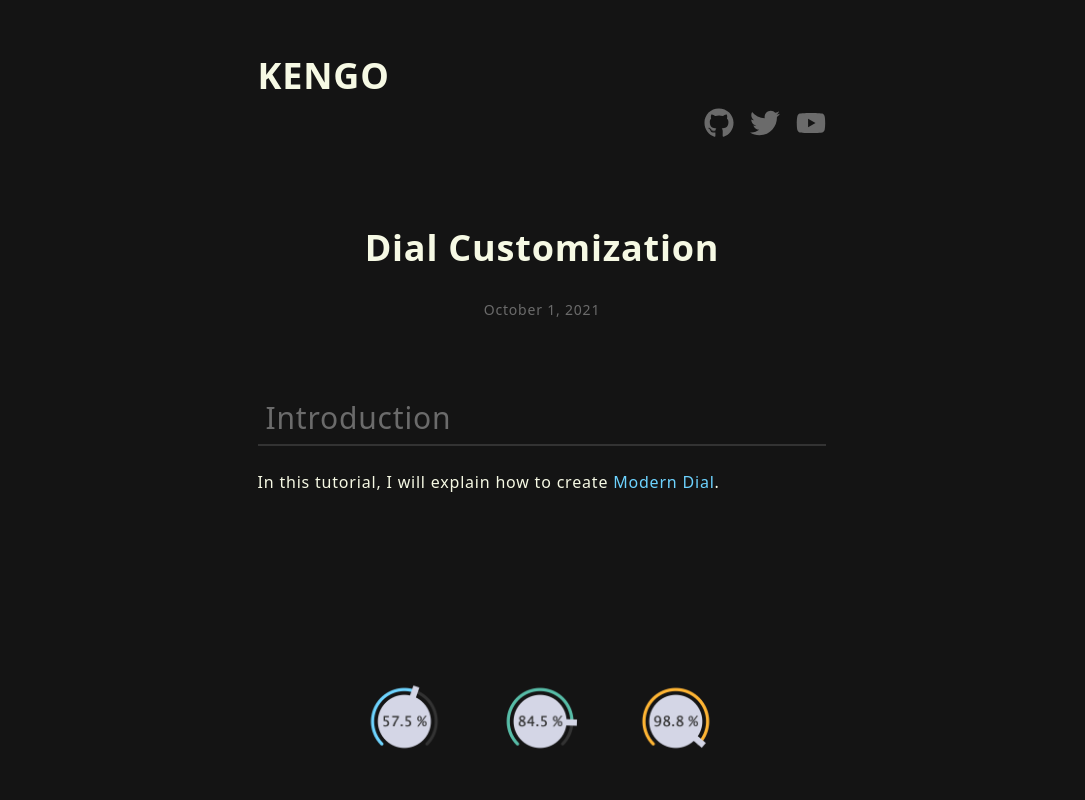
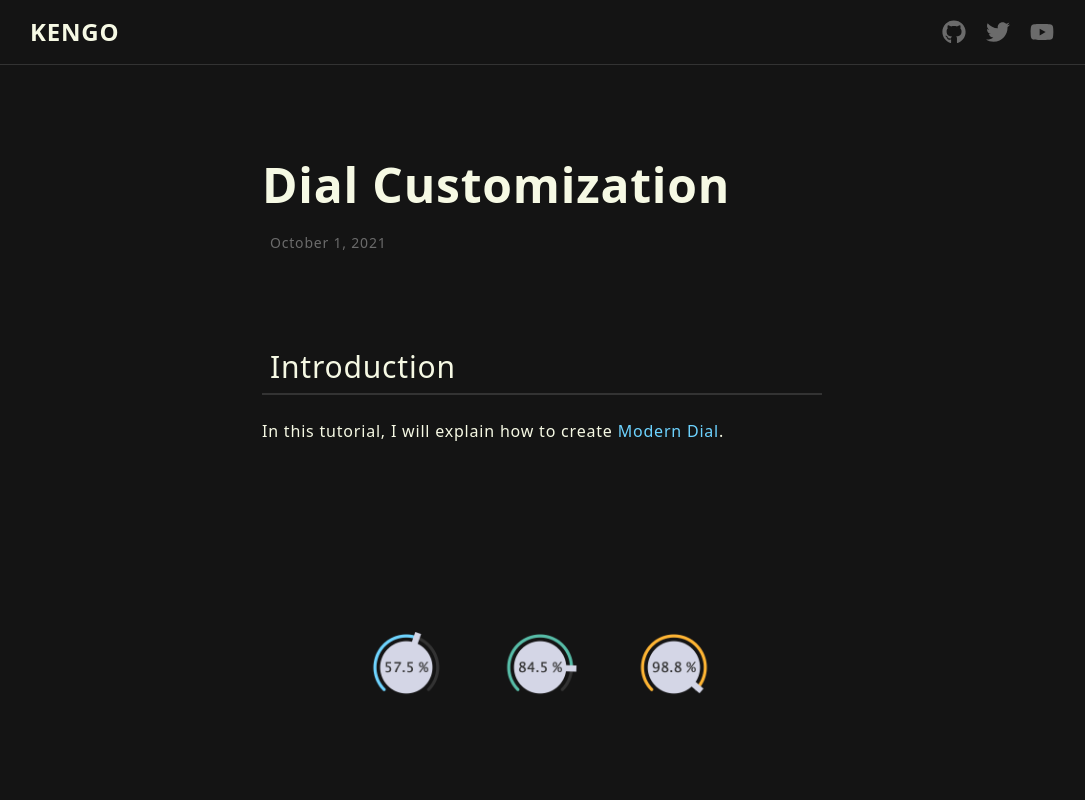
Before and after one commit to szkkng/kengo-dev, a Next.js app: page /posts/dial-customization in a window 1280 px wide. Shown: the top 800 px of the page, without its empty margins (98-1183 px from the left). Built offline with nearby package versions, Linux system fonts and the light colour scheme; no server answers.

Commit message:
Changed layout #4

```diff
--- /dev/null
+++ b/src/components/Header.tsx
@@ -0,0 +1,34 @@
+import Link from 'next/link';
+import { FaGithub, FaTwitter, FaYoutube } from 'react-icons/fa';
+
+export const Header = () => {
+  return (
+    <header className='px-14 md:px-32 py-4 border-b border-darkGray sticky top-0 bg-matteBlack bg-opacity-90'>
+      <div className='container mx-auto flex items-center'>
+        <Link href='/'>
+          <a className='text-milkyWhite text-2xl font-semibold w-1/5'>KENGO</a>
+        </Link>
+        <div className='flex ml-auto'>
+          <a
+            className='text-lightGray mr-5 text-2xl hover:text-milkyWhite'
+            href='https://github.com/szkkng'
+          >
+            <FaGithub />
+          </a>
+          <a
+            className='text-lightGray mr-5 text-2xl hover:text-milkyWhite'
+            href='https://twitter.com/zuken_1998'
+          >
+            <FaTwitter />
+          </a>
+          <a
+            className='text-lightGray text-2xl hover:text-milkyWhite'
+            href='https://www.youtube.com/channel/UCbYvkmJhbgt01FQKUdVJMWw/featured'
+          >
+            <FaYoutube />
+          </a>
+        </div>
+      </div>
+    </header>
+  );
+};
--- /dev/null
+++ b/src/components/Layout.tsx
@@ -0,0 +1,22 @@
+import Link from 'next/link';
+import { Header } from './Header';
+
+export const siteTitle = 'KENGO';
+
+type Props = { home?: boolean };
+
+export const Layout: React.FC<Props> = ({ children, home }) => {
+  return (
+    <>
+      <Header />
+      <main className='w-11/12 md:w-7/12 mx-auto my-14'>{children}</main>
+      {!home && (
+        <div className='mt-40 mb-10 text-center'>
+          <Link href='/'>
+            <a className='text-milkyWhite'>← Home</a>
+          </Link>
+        </div>
+      )}
+    </>
+  );
+};
--- a/src/components/icons.tsx
+++ /dev/null
@@ -1,13 +0,0 @@
-import { FaGithub, FaTwitter, FaYoutube } from 'react-icons/fa';
-
-export const GithubIcon: React.VFC = () => {
-  return <FaGithub />;
-};
-
-export const TwitterIcon: React.VFC = () => {
-  return <FaTwitter />;
-};
-
-export const YoutubeIcon: React.VFC = () => {
-  return <FaYoutube />;
-};
--- a/src/components/layout.tsx
+++ /dev/null
@@ -1,45 +0,0 @@
-import Head from 'next/head';
-import Image from 'next/image';
-import Link from 'next/link';
-import { GithubIcon, TwitterIcon, YoutubeIcon } from 'components/icons';
-
-export const siteTitle = 'KENGO';
-
-type Props = { home?: boolean };
-
-export const Layout: React.FC<Props> = ({ children, home }) => {
-  return (
-    <div className='flex flex-col min-h-screen'>
-      <header className='flex mt-5 sm:mt-7 mb-16'>
-        <Link href='/'>
-          <a className='text-milkyWhite text-3xl sm:text-4xl font-bold mt-5 sm:mt-7 mb-12'>KENGO</a>
-        </Link>
-        <div className='flex mt-16 sm:mt-20 ml-auto'>
-          <a className='text-lightGray mr-4 text-2xl sm:text-3xl' href='https://github.com/szkkng'>
-            <GithubIcon />
-          </a>
-          <a
-            className='text-lightGray mr-4 text-2xl sm:text-3xl'
-            href='https://twitter.com/zuken_1998'
-          >
-            <TwitterIcon />
-          </a>
-          <a
-            className='text-lightGray text-2xl sm:text-3xl'
-            href='https://www.youtube.com/channel/UCbYvkmJhbgt01FQKUdVJMWw/featured'
-          >
-            <YoutubeIcon />
-          </a>
-        </div>
-      </header>
-      <main className='flex-1'>{children}</main>
-      {!home && (
-        <div className='mt-20 mb-10'>
-          <Link href='/'>
-            <a className='text-milkyWhite'>← Home</a>
-          </Link>
-        </div>
-      )}
-    </div>
-  );
-};
--- a/src/pages/index.tsx
+++ b/src/pages/index.tsx
@@ -1,7 +1,8 @@
 import type { InferGetServerSidePropsType, NextPage } from 'next';
 import Link from 'next/link';
-import { Layout, siteTitle } from 'components/layout';
-import Seo from 'components/seo';
+import { Date } from 'components/Date';
+import { Layout, siteTitle } from 'components/Layout';
+import Seo from 'components/Seo';
 import { getSortedPostsData } from 'lib/posts';
 
 export async function getStaticProps() {
@@ -24,7 +25,9 @@ export default function Home({ allPostsData }: InferGetServerSidePropsType<typeo
               <a className='text-milkyWhite text-xl font-bold'>{title}</a>
             </Link>
             <br />
-            <div className='text-lightGray text-opacity-80 text-sm mt-2 ml-2'>{date}</div>
+            <div className='text-lightGray text-opacity-80 text-sm mt-2 ml-2'>
+              <Date dateString={date} />
+            </div>
           </div>
         ))}
       </div>
--- a/src/pages/posts/[id].tsx
+++ b/src/pages/posts/[id].tsx
@@ -1,8 +1,7 @@
 import { GetStaticPropsContext, InferGetServerSidePropsType } from 'next';
-import Head from 'next/head';
-import { Date } from 'components/date';
-import { Layout } from 'components/layout';
-import Seo from 'components/seo';
+import { Date } from 'components/Date';
+import { Layout } from 'components/Layout';
+import Seo from 'components/Seo';
 import { getAllPostIds, getPostData } from 'lib/posts';
 
 export async function getStaticPaths() {
@@ -27,10 +26,12 @@ export default function Post({ postData }: InferGetServerSidePropsType<typeof ge
   return (
     <Layout>
       <Seo pageTitle={postData.title} pageImg={postData.image} />
-      <article>
-        <h1 className='mb-8 mt-5'>{postData.title}</h1>
-        <div className='mb-16 sm:mb-20 text-sm text-center text-lightGray'>
-          <Date dateString={postData.date} />
+      <article className='w-9/12 m-auto'>
+        <div className='my-24'>
+          <h1 className='mb-6'>{postData.title}</h1>
+          <div className='text-sm text-lightGray pl-2'>
+            <Date dateString={postData.date} />
+          </div>
         </div>
         <div className='markdown' dangerouslySetInnerHTML={{ __html: postData.contentHtml }} />
       </article>
--- a/src/styles/globals.css
+++ b/src/styles/globals.css
@@ -7,9 +7,13 @@
     @apply bg-cyan bg-opacity-20;
   }
 
-  html,
+  /* html, */
   body {
-    @apply leading-relaxed tracking-wider p-0 m-auto w-11/12 sm:w-8/12 text-base bg-matteBlack font-sans;
+    /* @apply leading-relaxed tracking-wider text-base bg-matteBlack font-sans; */
+  }
+
+  body {
+    @apply bg-matteBlack tracking-wider leading-relaxed font-sans;
   }
 
   h1,
@@ -21,7 +25,7 @@
   h3,
   h4,
   h5 {
-    @apply text-lightGray;
+    @apply text-milkyWhite;
   }
 
   a {
@@ -37,7 +41,7 @@
   }
 
   h1 {
-    @apply text-3xl text-center font-bold;
+    @apply text-3xl font-bold;
   }
 
   h2 {
@@ -53,7 +57,7 @@
 
   @screen sm {
     h1 {
-      @apply text-4xl text-center font-bold;
+      @apply text-5xl font-bold;
     }
 
     h2 {
```
Also changed, not shown: src/components/Date.tsx (renamed from src/components/date.tsx), src/components/Seo.tsx (renamed from src/components/seo.tsx).
